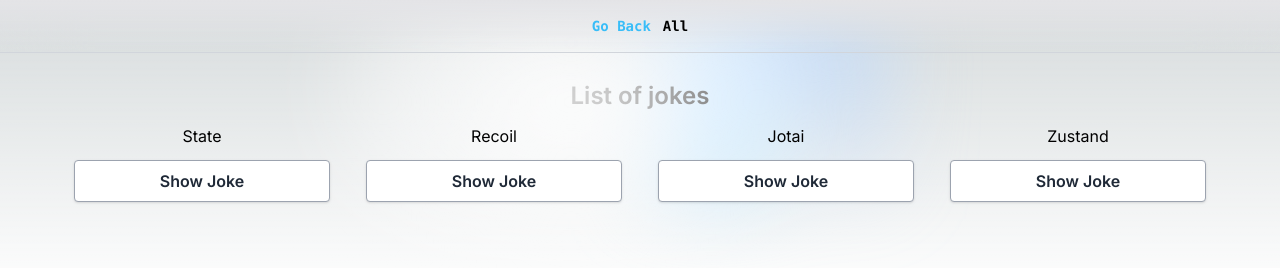
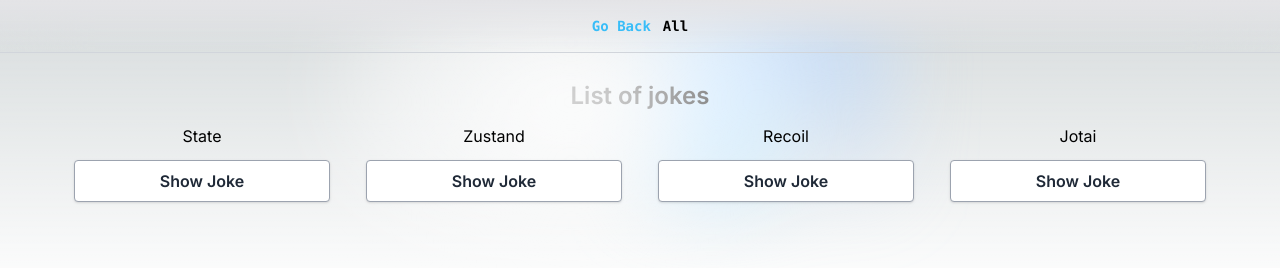
Before and after one commit to alejobh/recoil-jotai-zustand, a Next.js app: page /all in a window 1280 px wide. Shown: the top 268 px of the page. Built offline with nearby package versions, Linux system fonts and the light colour scheme.

Commit message:
returned recoil

```diff
--- /dev/null
+++ b/app/all/Recoil.tsx
@@ -0,0 +1,12 @@
+'use client';
+
+import { useRef } from 'react';
+
+import { Toasts } from '../_components/Toast/Toasts';
+import { useToast } from '../recoil/_hooks/useToast';
+
+export const Recoil = () => {
+  const useToasts = useRef(useToast());
+
+  return <Toasts title="Recoil" useToast={useToasts.current} />
+};
--- a/app/all/page.tsx
+++ b/app/all/page.tsx
@@ -3,9 +3,9 @@
 import { Toasts } from '../_components/Toast/Toasts';
 import { useToast as useJotaiToast } from '../jotai/_hooks/useToast';
 import { useToast as useStateToast } from '../state/_hooks/useToast';
-import { useToast as useRecoilToast } from '../recoil/_hooks/useToast';
 
 import { Zustand } from './Zustand';
+import { Recoil } from './Recoil';
 
 const All = () => {
   return (
@@ -13,9 +13,9 @@
       <LibHeader name="All" />
       <div className="grid grid-cols-1 gap-12 sm:grid-cols-2 xl:grid-cols-4">
         <Toasts title="State" useToast={useStateToast} />
-        <Toasts title="Recoil" useToast={useRecoilToast()} />
+        <Zustand />
+        <Recoil />
         <Toasts title="Jotai" useToast={useJotaiToast} />
-        <Zustand />
       </div>
     </PageContainer>
   );
--- a/app/all/server/page.tsx
+++ b/app/all/server/page.tsx
@@ -21,7 +21,6 @@
 
 const AllServer = () => (
   <PageContainer>
-    <LibHeader name="All" server />
     <div className="grid grid-cols-1 gap-12 sm:grid-cols-2 xl:grid-cols-4">
       <div className="flex flex-col">
         <h2 className="text-center text-3xl font-semibold">State</h2>
```
